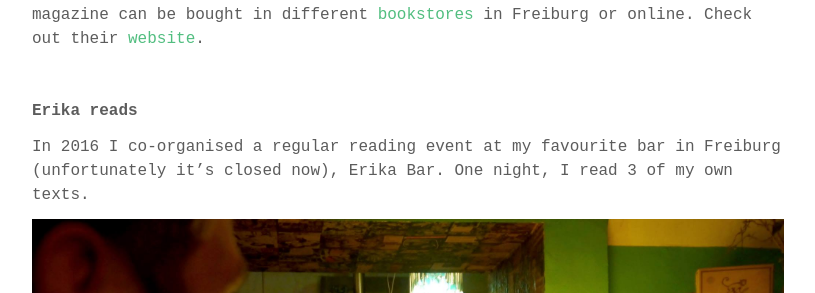
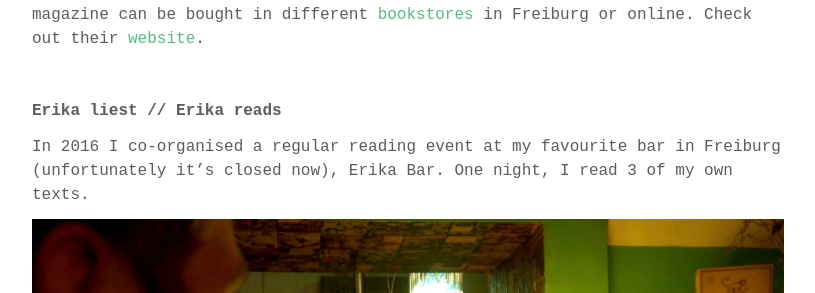
Before and after one commit to stefaniesturm/stefaniesturm.github.io, a Jekyll site: the page built from writing.md, in a window 1280 px wide and 900 px high, scrolled down 2772 px. Shown: the part 158-451 px from the top of the window, without its empty margins (232-1047 px from the left). Built offline with Jekyll 4.4.1, drawn with Linux system fonts in a browser that asks for light colours; some web fonts are replaced.

Commit message:
Update writing.md

```diff
--- a/writing.md
+++ b/writing.md
@@ -72,7 +72,7 @@ I have had the honour of being included twice in the 2016 spring and autumn issu
 
 <br>
 
-<strong>Erika reads</strong>
+<strong>Erika liest // Erika reads</strong>
 
 In 2016 I co-organised a regular reading event at my favourite bar in Freiburg (unfortunately it's closed now), Erika Bar. One night, I read 3 of my own texts.
 
```
